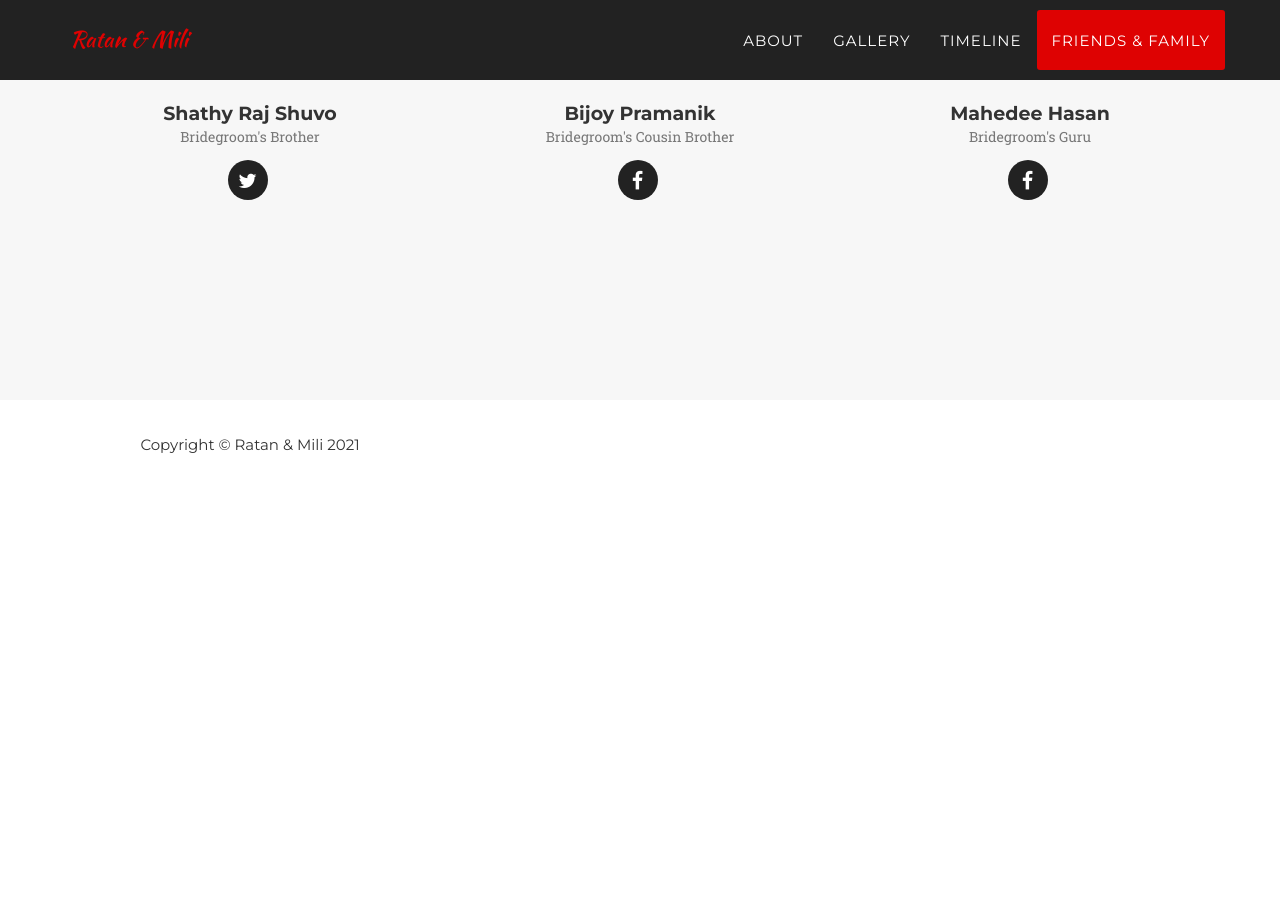
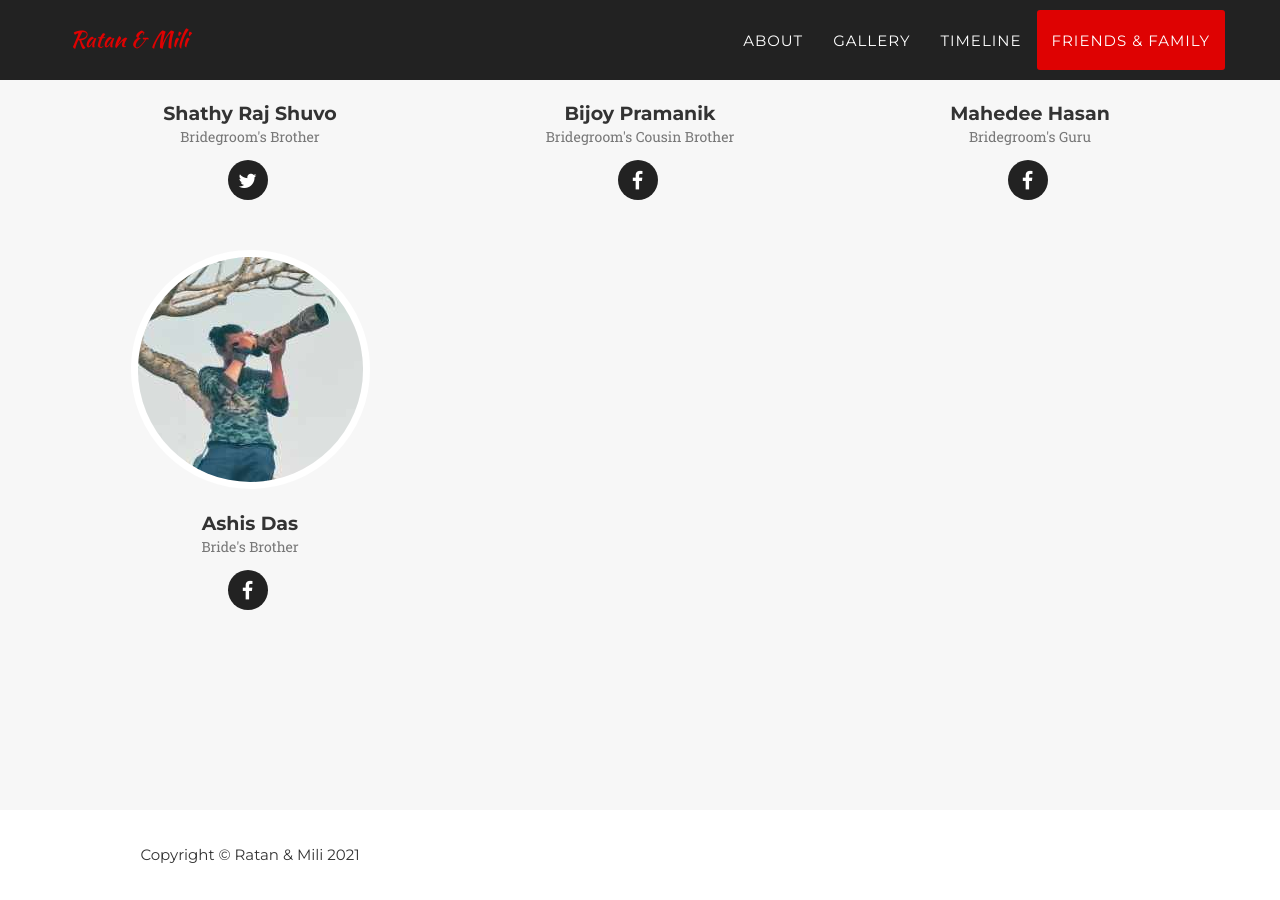
Before and after one commit to ratanparai/wedding-site, a Jekyll site: the page built from index.html, in a window 1280 px wide and 900 px high, scrolled down 4490 px. Built offline with Jekyll 4.4.1, drawn with Linux system fonts in a browser that asks for light colours; some web fonts are replaced; before the commit the page ends 4980 px from its top, so only the background shows below that.

Commit message:
add bride's brother

```diff
--- a/_config.yml
+++ b/_config.yml
@@ -27,6 +27,12 @@ people:
   social:
     - title: facebook
       url: https://web.facebook.com/mahedee19
+- name: Ashis Das
+  pic: 6
+  position: Bride's Brother
+  social:
+    - title: facebook
+      url: https://web.facebook.com/ashis.das.3348
 
 
 # Social networks usernames (many more available: google-plus, flickr, dribbble, pinterest, instagram, tumblr, linkedin, etc.)
```
Also changed, not shown: img/team/6.jpg (added).
